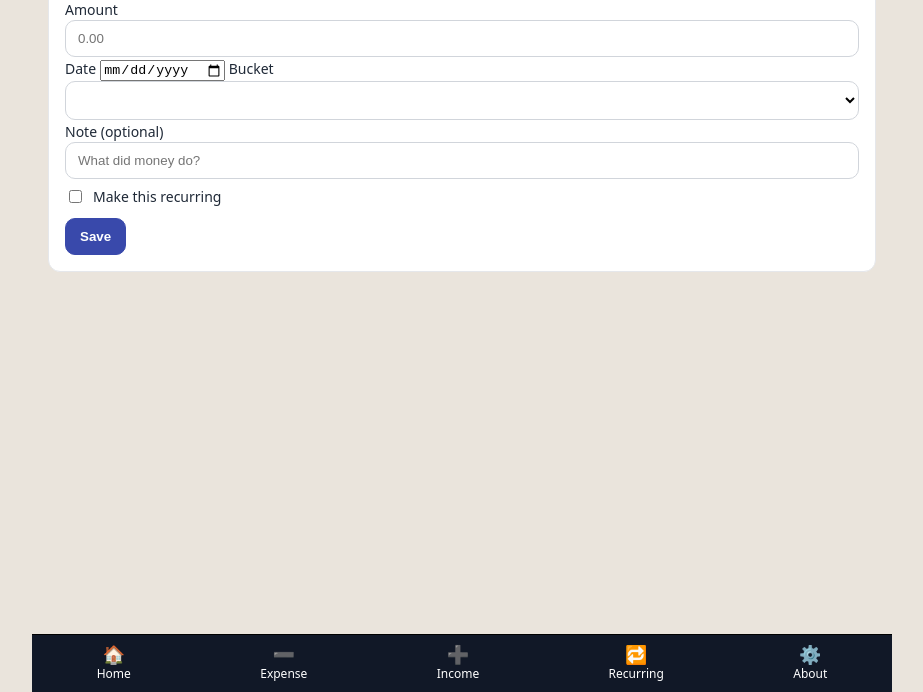
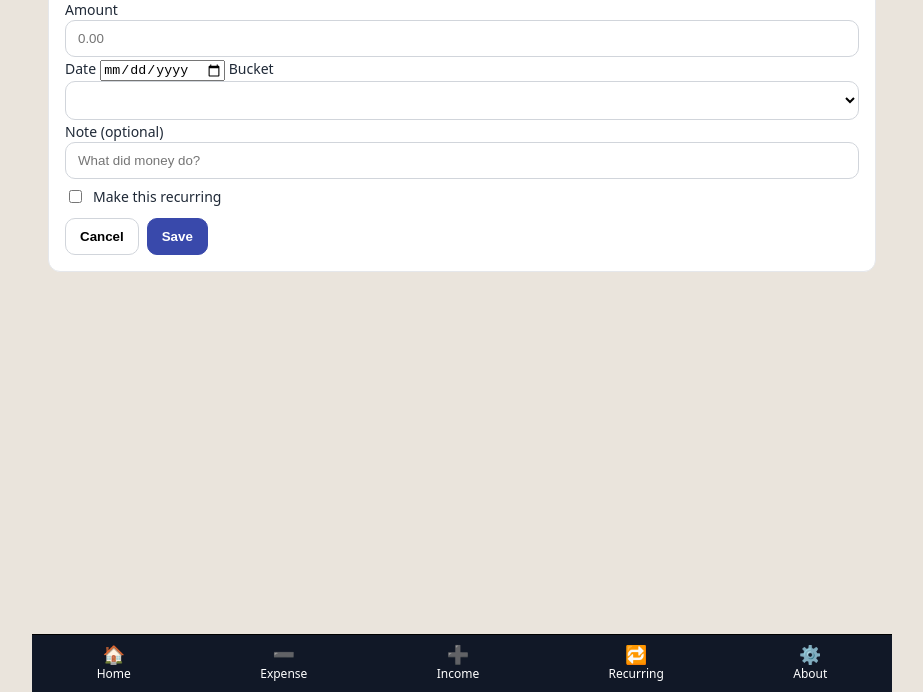
Before and after one commit to CatastrophicallyCynical/adhd-budgeteer, a plain HTML site: page expense.html in a window 1280 px wide. Shown: the part 108-800 px from the top of the page, without its empty margins (178-1101 px from the left). Drawn offline with Linux system fonts and the light colour scheme.

Commit message:
Update expense.html
cancel

Signed-off-by: CatastrophicallyCynical <valkyrie.jane.rose@gmail.com>

```diff
--- a/expense.html
+++ b/expense.html
@@ -45,7 +45,12 @@
     </div>
 
     <div class="actions">
-      <button class="btn primary" id="save">Save</button>
+  <button class="btn" id="cancel">Cancel</button>
+  <button class="btn primary" id="save">Save</button>
+</div>
+<script type="module">
+document.getElementById('cancel').onclick = ()=> history.back();
+</script>
     </div>
   </div>
 </div>
```
